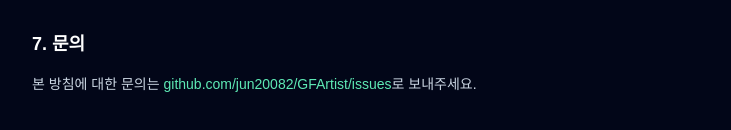
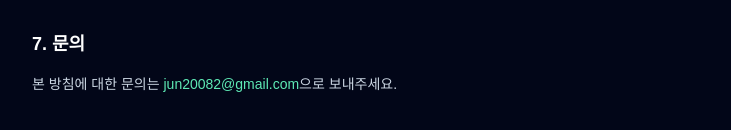
Before and after one commit to jun20082/GFArtist, a Next.js app in the folder web/: page /privacy in a window 1280 px wide. Shown: the part 1238-1368 px from the top of the page, without its empty margins (272-1003 px from the left). Built offline with nearby package versions, Linux system fonts and the light colour scheme.

Commit message:
chore: use the support email on the public pages and note the OAuth publish status

```diff
--- a/web/src/app/about/page.tsx
+++ b/web/src/app/about/page.tsx
@@ -39,13 +39,8 @@ export default function AboutPage() {
 
         <p className="mt-10 text-xs text-slate-500">
           문의:{' '}
-          <a
-            className="text-slate-400 hover:text-slate-300"
-            href="https://github.com/jun20082/GFArtist/issues"
-            rel="noreferrer"
-            target="_blank"
-          >
-            github.com/jun20082/GFArtist/issues
+          <a className="text-slate-400 hover:text-slate-300" href="mailto:jun20082@gmail.com">
+            jun20082@gmail.com
           </a>
         </p>
       </article>
--- a/web/src/app/privacy/page.tsx
+++ b/web/src/app/privacy/page.tsx
@@ -67,15 +67,10 @@ export default function PrivacyPage() {
         <h2 className="mt-10 text-lg font-semibold text-white">7. 문의</h2>
         <p className="mt-3">
           본 방침에 대한 문의는{' '}
-          <a
-            className="text-emerald-300 hover:text-emerald-200"
-            href="https://github.com/jun20082/GFArtist/issues"
-            rel="noreferrer"
-            target="_blank"
-          >
-            github.com/jun20082/GFArtist/issues
+          <a className="text-emerald-300 hover:text-emerald-200" href="mailto:jun20082@gmail.com">
+            jun20082@gmail.com
           </a>
-          로 보내주세요.
+          으로 보내주세요.
         </p>
       </article>
     </main>
```
Also changed, not shown: 1 other file (tests, documents, lock files or other folders).
